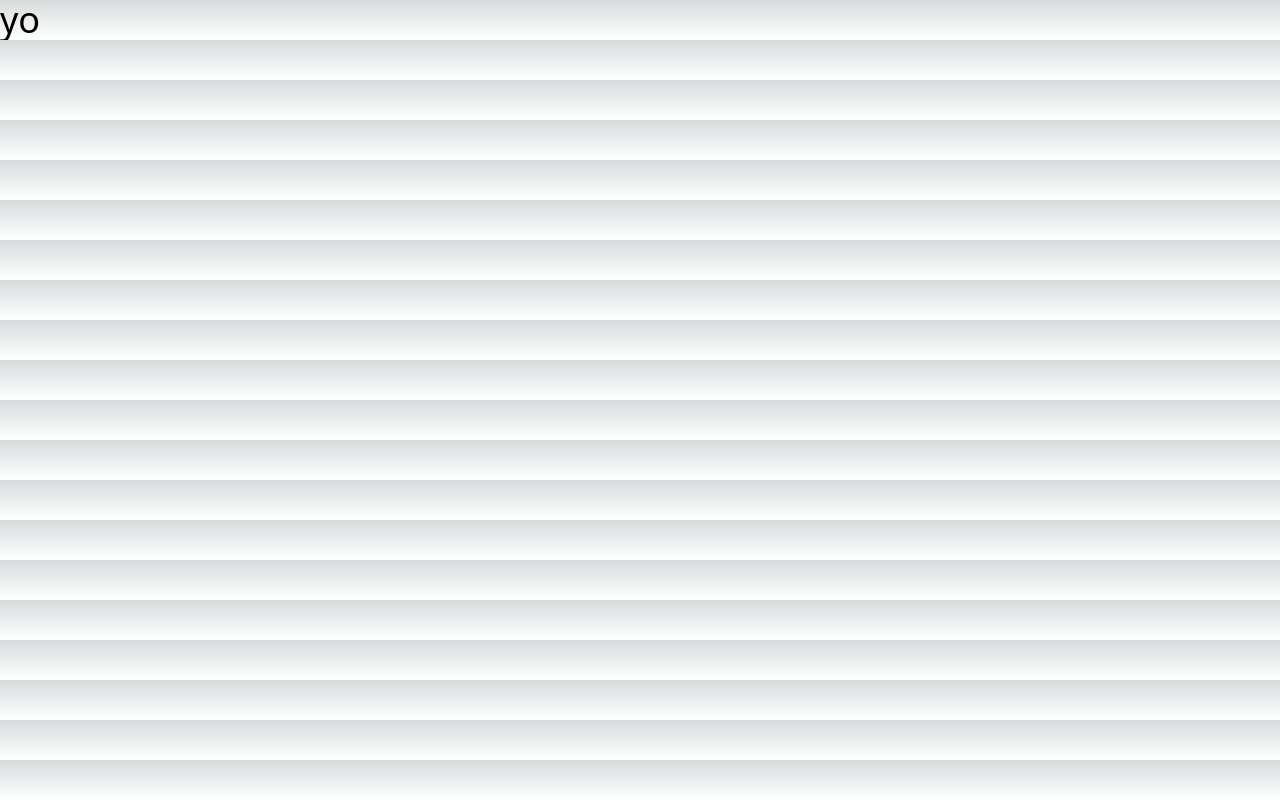
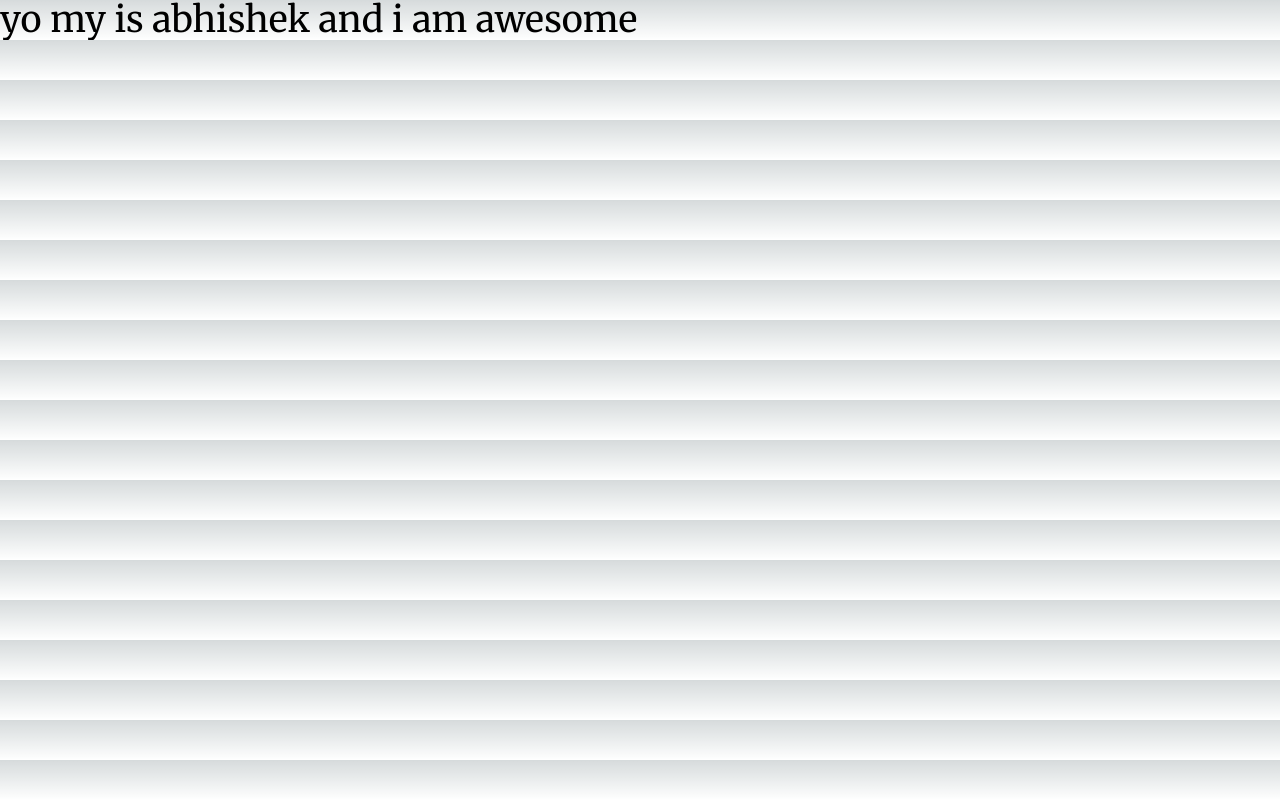
Before and after one commit to kunwarabhi7/next13TuT, a Next.js app: page / in a window 1280 px wide. Built offline with nearby package versions, Linux system fonts and the light colour scheme.

Commit message:
add tailwind css

```diff
--- a/app/layout.js
+++ b/app/layout.js
@@ -1,4 +1,10 @@
 import './globals.css'
+import {Merriweather} from '@next/font/google'
+
+const merriweather = Merriweather({
+  weight:["400","700"],
+  subsets:["latin"],
+})
 
 export default function RootLayout({ children }) {
   return (
@@ -8,7 +14,7 @@ export default function RootLayout({ children }) {
         head.js. Find out more at https://beta.nextjs.org/docs/api-reference/file-conventions/head
       */}
       <head />
-      <body>{children}</body>
+      <body className={`${merriweather.className}`}>{children}</body>
     </html>
   )
 }
--- a/app/page.jsx
+++ b/app/page.jsx
@@ -2,6 +2,6 @@
 
 export default function Home() {
   return (
-    <div className="text-4xl">yo</div>
+    <div className="text-4xl">yo my is abhishek and i am awesome</div>
   )
 }
```
Also changed, not shown: 1 other file (tests, documents, lock files or other folders).
